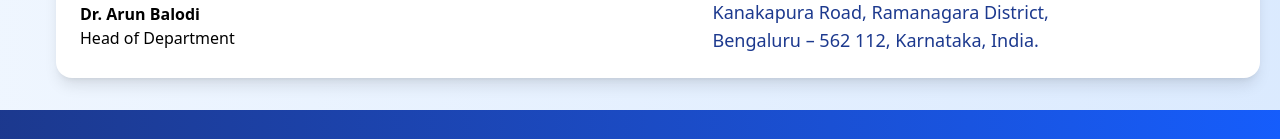
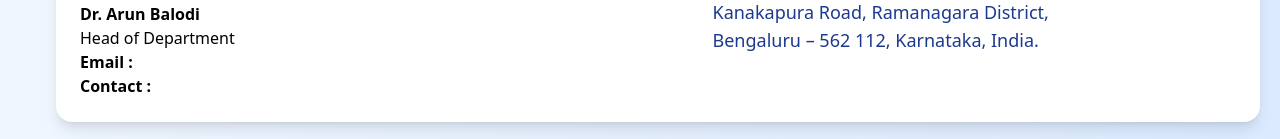
Before and after one commit to riteshkusingh27/IEEE_CONFERENCE, a React (Vite) app: page /about in a window 1280 px wide. Shown: the part 1364-1503 px from the top of the page. Built offline with nearby package versions, Linux system fonts and the light colour scheme.

Commit message:
mail and contact

```diff
--- a/src/Components/About.jsx
+++ b/src/Components/About.jsx
@@ -27,6 +27,8 @@ const About = () => {
                 <li className="text-xl font-semibold">Department of Electronics And Communication</li>
                 <li className="text-md font-semibold mb-2">DSU SOE (Schoool Of Engineering) </li>
                 <li><span className="font-bold">Dr. Arun Balodi</span> <br />Head of Department</li>
+                <li className='text-black font-semibold'>Email   : </li>
+                <li className="text-black font-semibold">Contact : </li>
               </ul>
             </div>
            {/* venue section with address link to dsucampus harohalli   */}
```
